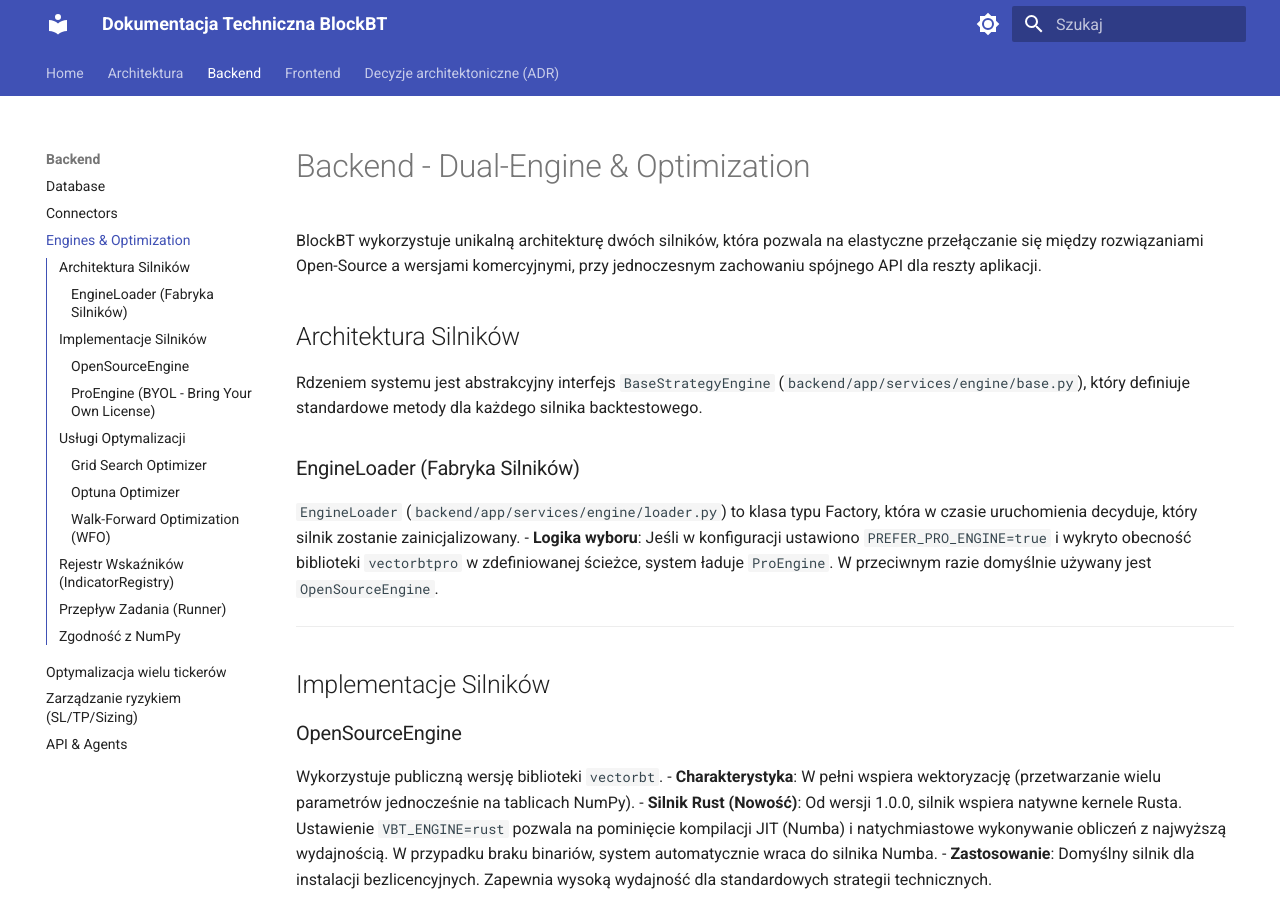
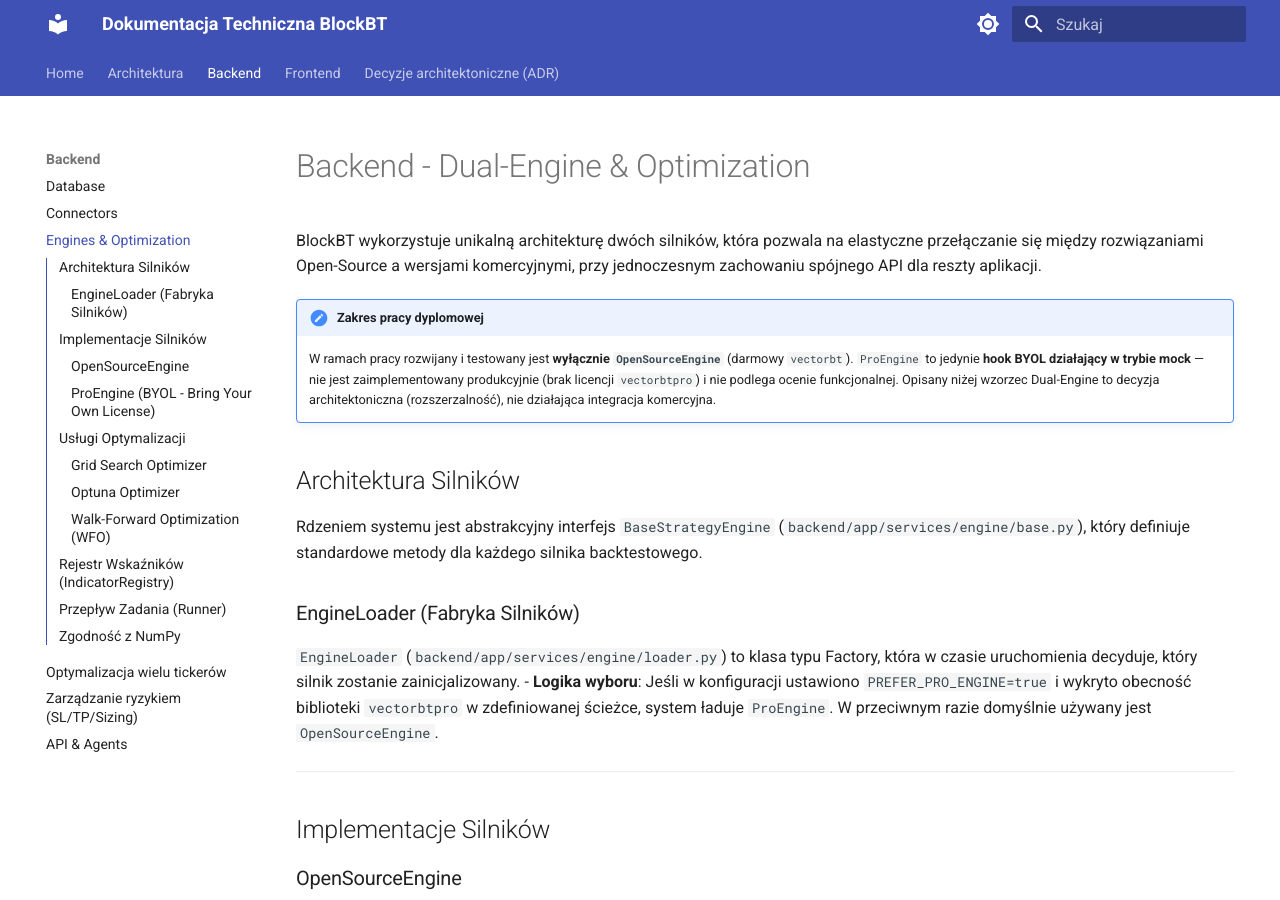
Before and after one commit to zim-jan/BlockBT__, an MkDocs documentation site: the page built from docs/backend/engines_and_optimization.md, in a window 1280 px wide and 900 px high. Built offline with MkDocs 1.6.1 and Material for MkDocs 9.7.7, drawn with Linux system fonts in a browser that asks for light colours.

Commit message:
chore: repo hygiene and knowledge cleanup from full-repo review
- untrack build/generated artifacts already covered by .gitignore but
  committed earlier: site/ (MkDocs output, 58 files), backend/*.egg-info,
  .coverage, dep.log, .idea/ (files stay on disk)
- .gitignore: collapse 8 per-file /site/... rules into a single /site/
- AGENTS.md: mark the [JULES] delegated-task rule as retired (Janek
  2026-07-13) to match root CLAUDE.md
- docs: add thesis-scope note clarifying only OpenSourceEngine is
  developed/tested; ProEngine is a mock-only BYOL hook (no vectorbtpro)

```diff
--- a/docs/backend/engines_and_optimization.md
+++ b/docs/backend/engines_and_optimization.md
@@ -1,6 +1,12 @@
 # Backend - Dual-Engine & Optimization
 
 BlockBT wykorzystuje unikalną architekturę dwóch silników, która pozwala na elastyczne przełączanie się między rozwiązaniami Open-Source a wersjami komercyjnymi, przy jednoczesnym zachowaniu spójnego API dla reszty aplikacji.
+
+!!! note "Zakres pracy dyplomowej"
+    W ramach pracy rozwijany i testowany jest **wyłącznie `OpenSourceEngine`** (darmowy `vectorbt`).
+    `ProEngine` to jedynie **hook BYOL działający w trybie mock** — nie jest zaimplementowany produkcyjnie
+    (brak licencji `vectorbtpro`) i nie podlega ocenie funkcjonalnej. Opisany niżej wzorzec Dual-Engine
+    to decyzja architektoniczna (rozszerzalność), nie działająca integracja komercyjna.
 
 ## Architektura Silników
 
```
Also changed, not shown: AGENTS.md (+2 -2 lines), 7 other files.
